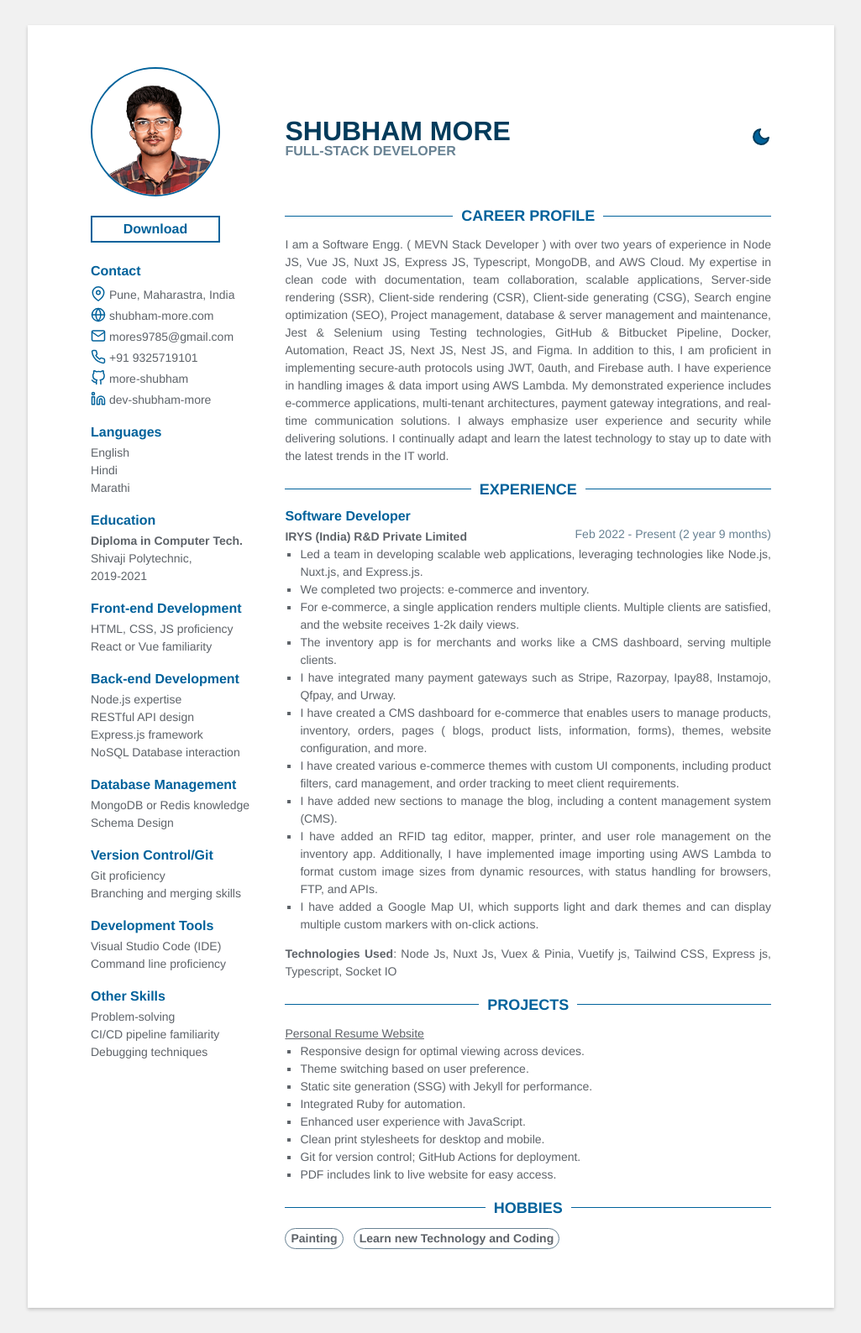
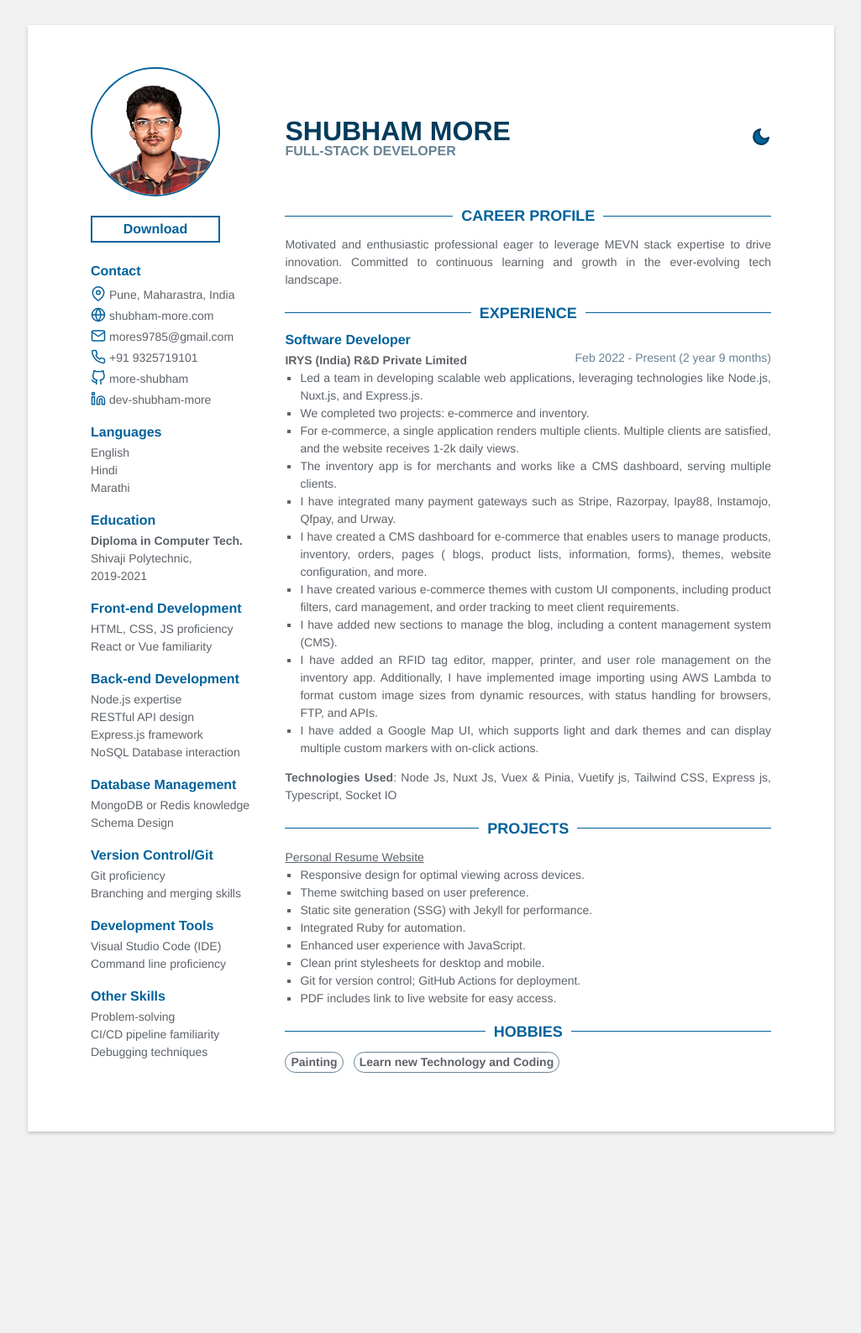
Before and after one commit to more-shubham/more-shubham.github.io, a Jekyll site: the page built from index.html, in a window 1280 px wide. Shown: the whole page at 84% size, without its empty margins (127-1152 px from the left). Built offline with Jekyll 4.4.1, drawn with Linux system fonts in a browser that asks for light colours; after the commit the page ends 1378 px from its top, so only the background shows below that.

Commit message:
Update data.yml

```diff
--- a/_data/data.yml
+++ b/_data/data.yml
@@ -59,12 +59,7 @@ skills:
 
 # Profile
 profile: |
-  I am a Software Engg. ( MEVN Stack Developer ) with over two years of experience in Node JS, Vue JS, Nuxt JS, Express JS, Typescript, MongoDB, and AWS Cloud. My expertise in clean code with documentation, team collaboration, scalable applications, Server-side rendering (SSR), Client-side rendering (CSR), Client-side generating (CSG), Search engine optimization (SEO), Project management, database & server management and maintenance, Jest & Selenium using Testing technologies, GitHub & Bitbucket Pipeline, Docker, Automation, React JS, Next JS, Nest JS, and Figma.
-
-  In addition to this, I am proficient in implementing secure-auth protocols using JWT, 0auth, and Firebase auth. I have experience in handling images & data import using AWS Lambda. My demonstrated experience includes e-commerce applications, multi-tenant architectures, payment gateway integrations, and real-time communication solutions.
-
-  I always emphasize user experience and security while delivering solutions. I continually adapt and learn the latest technology to stay up to date with the latest trends in the IT world.
-
+  Motivated and enthusiastic professional eager to leverage MEVN stack expertise to drive innovation. Committed to continuous learning and growth in the ever-evolving tech landscape.
 
 # Experience
 experience:
```
